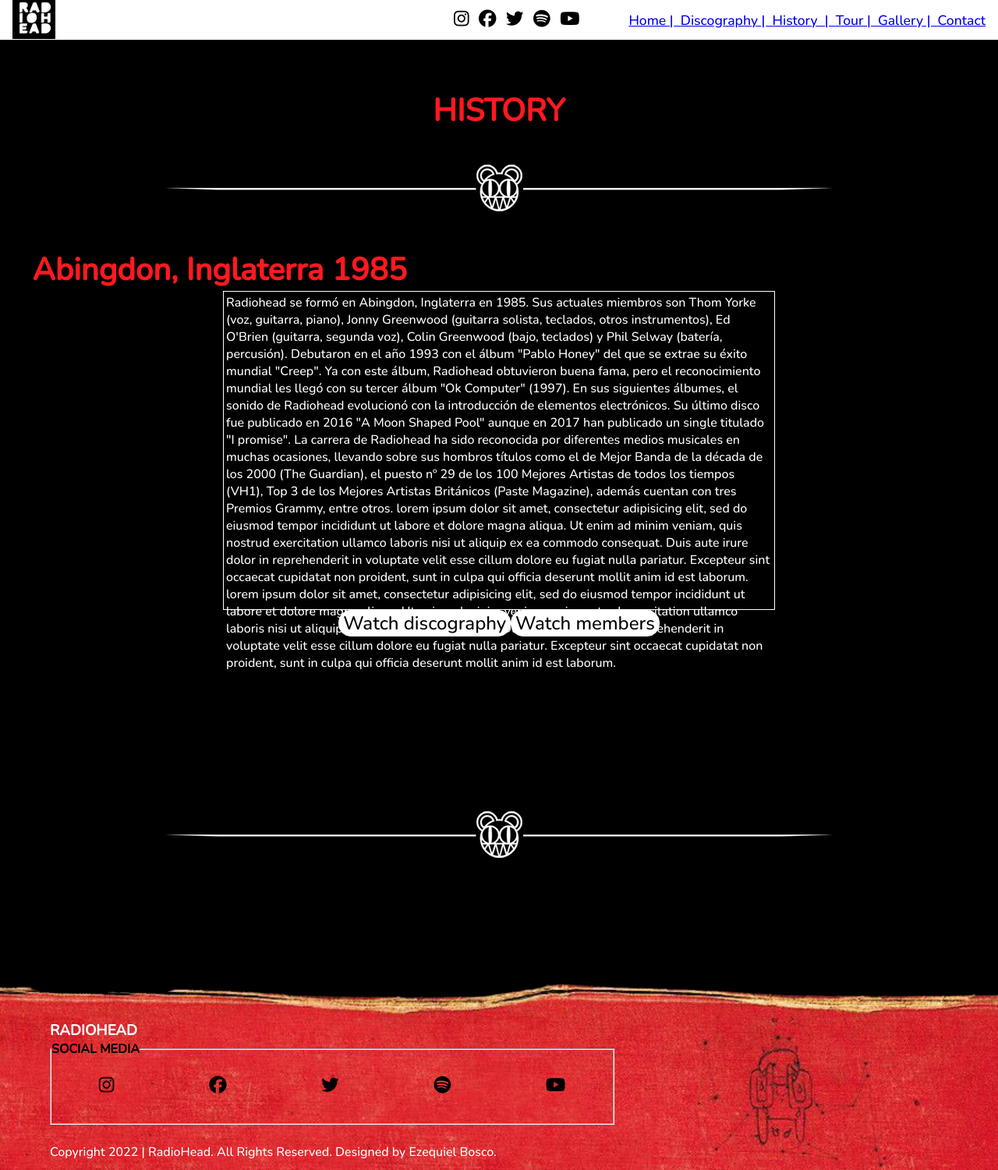
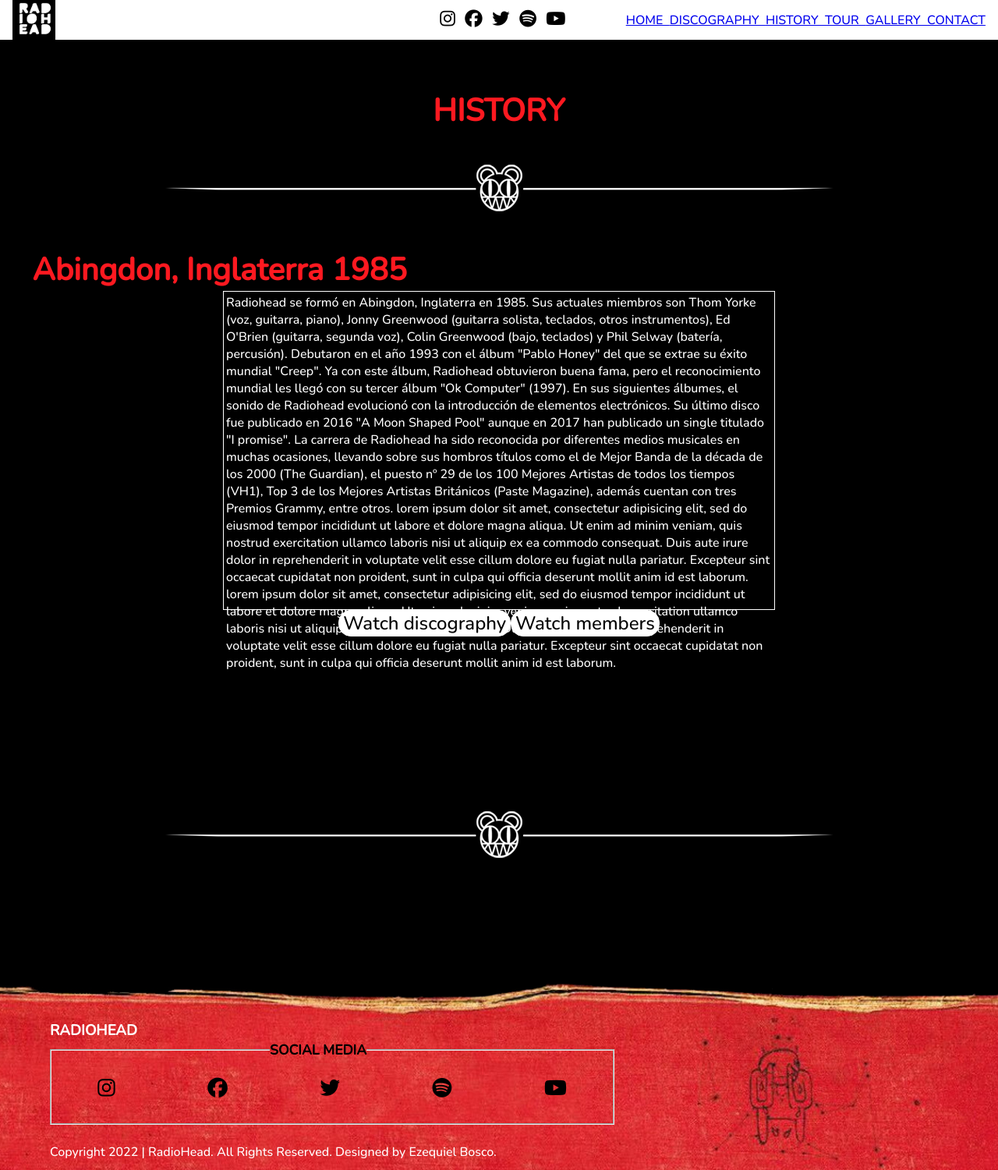
Before and after one commit to EzequielBosco/ProyectoFinal-DesarrolloWeb-CoderHouse, a plain HTML site: page history.html in a window 1280 px wide. Shown: the whole page at 78% size. Drawn offline with nearby package versions, Linux system fonts and the light colour scheme.

Commit message:
configuro cada html, empiezo con grids

```diff
--- a/history.html
+++ b/history.html
@@ -14,7 +14,9 @@
 <body>
     <header class="nav-position">
         <nav class="flex-nav">
-            <a href="index.html"><img width="55" height="55" src="assets/img/logo-blanco.png" alt="logo"></a>
+            <div class="margin-logo-nav">
+                <a href="index.html"><img width="55" height="55" src="assets/img/logo-blanco.png" alt="logo"></a>
+            </div>
             <div class="padding-icons-nav">
                 <a href="https://www.instagram.com/radiohead/" target="_blank"><i class="fa-brands fa-instagram"></i></a>
                 &nbsp;
@@ -27,16 +29,16 @@
                 <a href="https://www.youtube.com/channel/UCq19-LqvG35A-30oyAiPiqA" target="_blank"><i class="fa-brands fa-youtube"></i></a>
             </div>
             <ul class="flex-end">
-                <a href="index.html"><li>Home | &nbsp;</li></a>
-                <a href="discography.html"><li>Discography | &nbsp;</li></a>
-                <a href="history.html"><li>History &nbsp;| &nbsp;
+                <a href="index.html"><li>HOME &nbsp;</li></a>
+                <a href="discography.html"><li>DISCOGRAPHY &nbsp;</li></a>
+                <a href="history.html"><li>HISTORY &nbsp;
                     <ul>
-                        <a href="members.html"><li>Members</li></a>
+                        <a href="members.html"><li>MEMBERS</li></a>
                     </ul>
                 </li></a>
-                <a href="tour.html"><li>Tour | &nbsp;</li></a>
-                <a href="gallery.html"><li>Gallery | &nbsp;</li></a>
-                <a href="contact.html"><li>Contact</li></a>
+                <a href="tour.html"><li>TOUR &nbsp;</li></a>
+                <a href="gallery.html"><li>GALLERY &nbsp;</li></a>
+                <a href="contact.html"><li>CONTACT</li></a>
             </ul>
         </nav>
     </header>
@@ -61,8 +63,8 @@
             </div>
         </div>
         <div class="flex-center">
-                <button class="first-button">Watch discography</button>
-                <button class="first-button">Watch members</button>
+                <button class="first-button" href="discography.html">Watch discography</button>
+                <button class="first-button" href="members.html">Watch members</button>
             </a>
         </div>
     </section>
@@ -74,11 +76,11 @@
             <h3 class="color-white">RADIOHEAD</h3>
             <fieldset class="flex-footer-icon">
                 <legend><h4>SOCIAL MEDIA</h4></legend>
-                    <a href="https://www.instagram.com/radiohead/" target="_blank"><i class="fa-brands fa-instagram"></i></a>
-                    <a href="https://www.facebook.com/radiohead" target="_blank"><i class="fa-brands fa-facebook"></i></a>
-                    <a href="https://twitter.com/radiohead" target="_blank"><i class="fa-brands fa-twitter"></i></a>
-                    <a href="https://open.spotify.com/artist/4Z8W4fKeB5YxbusRsdQVPb" target="_blank"><i class="fa-brands fa-spotify"></i></a>
-                    <a href="https://www.youtube.com/channel/UCq19-LqvG35A-30oyAiPiqA" target="_blank"><i class="fa-brands fa-youtube"></i></a>
+                    <a href="https://www.instagram.com/radiohead/" target="_blank"><i class="fa-brands fa-instagram" id="icon-size"></i></a>
+                    <a href="https://www.facebook.com/radiohead" target="_blank"><i class="fa-brands fa-facebook" id="icon-size"></i></a>
+                    <a href="https://twitter.com/radiohead" target="_blank"><i class="fa-brands fa-twitter" id="icon-size"></i></a>
+                    <a href="https://open.spotify.com/artist/4Z8W4fKeB5YxbusRsdQVPb" target="_blank"><i class="fa-brands fa-spotify" id="icon-size"></i></a>
+                    <a href="https://www.youtube.com/channel/UCq19-LqvG35A-30oyAiPiqA" target="_blank"><i class="fa-brands fa-youtube" id="icon-size"></i></a>
             </fieldset>
         </div>
         <p>Copyright 2022 | RadioHead. All Rights Reserved. Designed by Ezequiel Bosco.</p>
--- a/styles.css
+++ b/styles.css
@@ -88,13 +88,13 @@
 
 ul {
     list-style: none;
-    font-size: 1.1rem;
+    font-size: 1rem;
 }
 
 li {
     width: 30;
     position:relative;
-    font-size: 1.1rem
+    font-size: 1rem
 }
 
 ul ul {
@@ -178,7 +178,7 @@
 }
 
 .padding-icons-nav {
-    padding-left: 28rem;
+    padding-left: 26rem;
 }
 
 .margin-logo-nav {
@@ -199,13 +199,21 @@
     justify-content: space-around;
 }
 
+#icon-size {
+    font-size: 1.6rem;
+}
+
 fieldset {
     width:45rem;
     height:5rem;
     color:rgb(0, 0, 0);
-    font-size:1rem;
+    font-size:1.1rem;
     padding-top: 1.5rem;
     margin-bottom: 1.5rem;
+}
+
+legend {
+    margin-left: 17.5rem;
 }
 
 .title-index {
@@ -229,3 +237,8 @@
     width: 30rem;
     height: 9.5rem;
 }
+
+.grid {
+    display: grid;
+
+   }
```
Also changed, not shown: contact.html (+15 -13 lines), discography.html (+15 -13 lines), gallery.html (+15 -13 lines), index.html (+7 -5 lines), members.html (+19 -14 lines), tour.html (+15 -13 lines).
